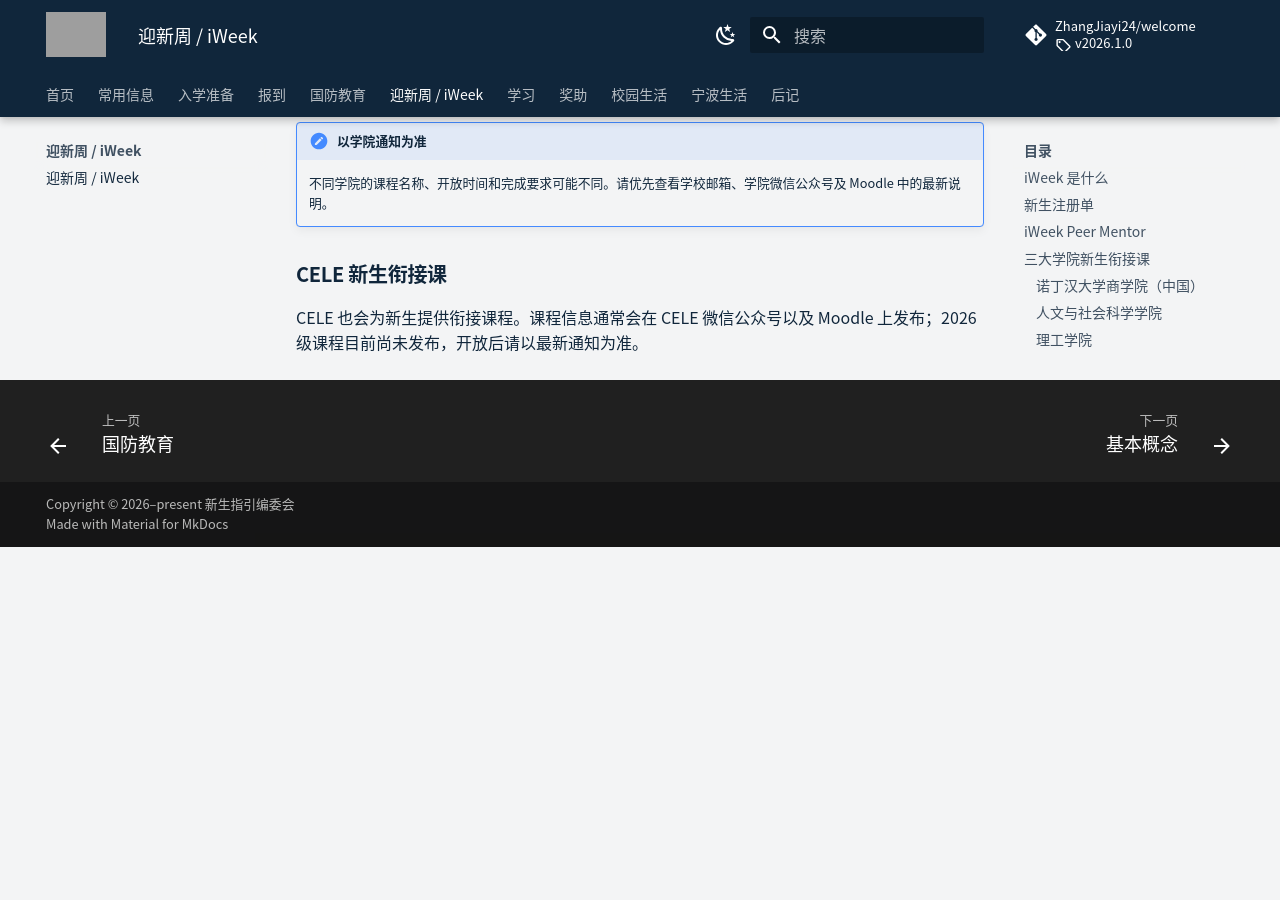
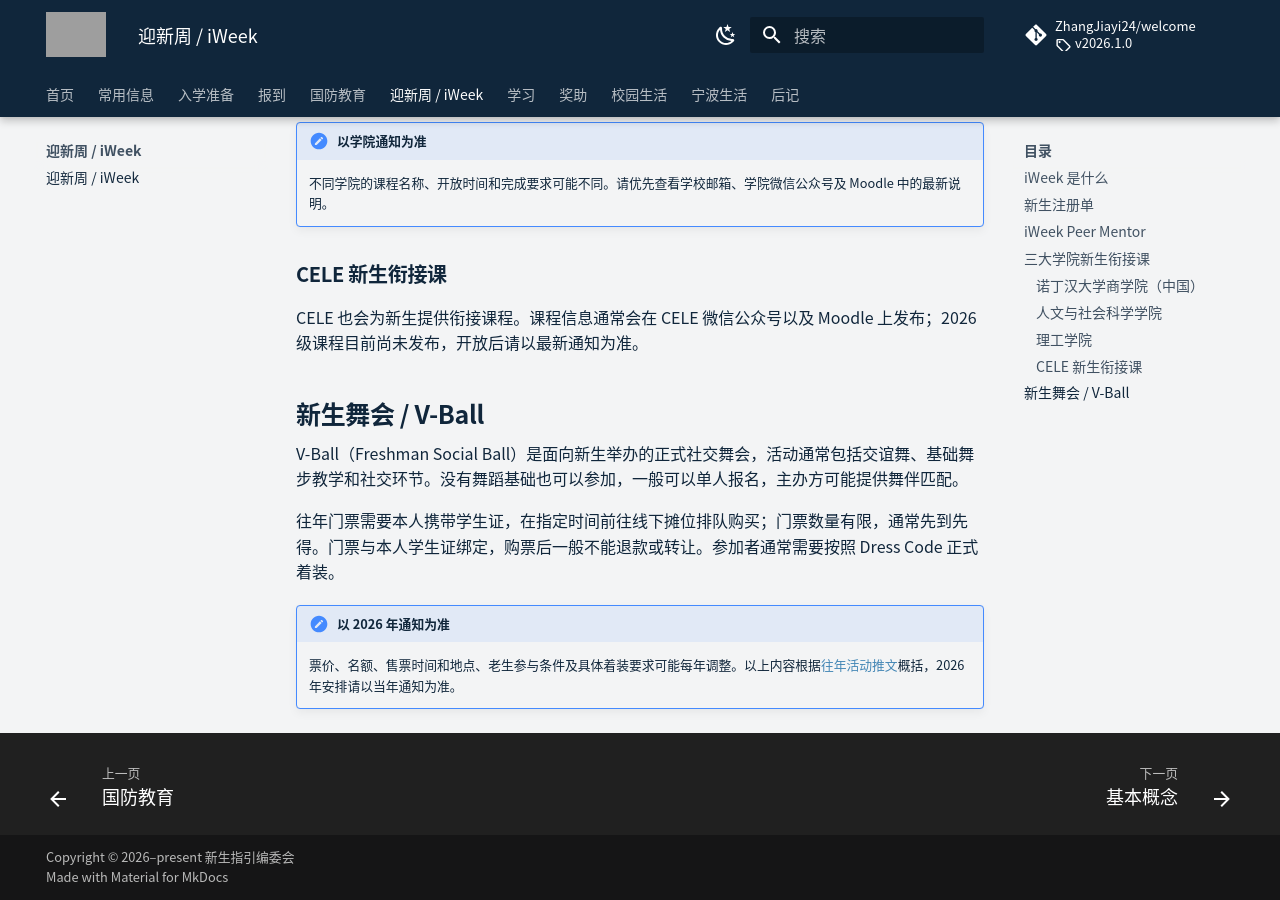
Before and after one commit to ZhangJiayi24/welcome, an MkDocs documentation site: the page built from docs/registration/welcome-week.md, in a window 1280 px wide and 900 px high, scrolled down 2262 px. Built offline with MkDocs 1.6.1 and Material for MkDocs 9.7.7, drawn with Linux system fonts in a browser that asks for light colours; comment, search, counter and statistics services are not loaded; before the commit the page ends 2809 px from its top, so only the background shows below that; grey boxes are pictures that could not be loaded.

Commit message:
docs: add freshman ball guidance

```diff
--- a/docs/registration/welcome-week.md
+++ b/docs/registration/welcome-week.md
@@ -45,3 +45,12 @@ PM 项目全称为 **Peer Mentor（朋辈导师）项目**，是学校官方迎
 ### CELE 新生衔接课
 
 CELE 也会为新生提供衔接课程。课程信息通常会在 CELE 微信公众号以及 Moodle 上发布；2026 级课程目前尚未发布，开放后请以最新通知为准。
+
+## 新生舞会 / V-Ball
+
+V-Ball（Freshman Social Ball）是面向新生举办的正式社交舞会，活动通常包括交谊舞、基础舞步教学和社交环节。没有舞蹈基础也可以参加，一般可以单人报名，主办方可能提供舞伴匹配。
+
+往年门票需要本人携带学生证，在指定时间前往线下摊位排队购买；门票数量有限，通常先到先得。门票与本人学生证绑定，购票后一般不能退款或转让。参加者通常需要按照 Dress Code 正式着装。
+
+!!! note "以 2026 年通知为准"
+    票价、名额、售票时间和地点、老生参与条件及具体着装要求可能每年调整。以上内容根据[往年活动推文](https://mp.weixin.qq.com/s/Q0q_V66Ca3XJSQ-iJ1Z7VQ)概括，2026 年安排请以当年通知为准。
```
